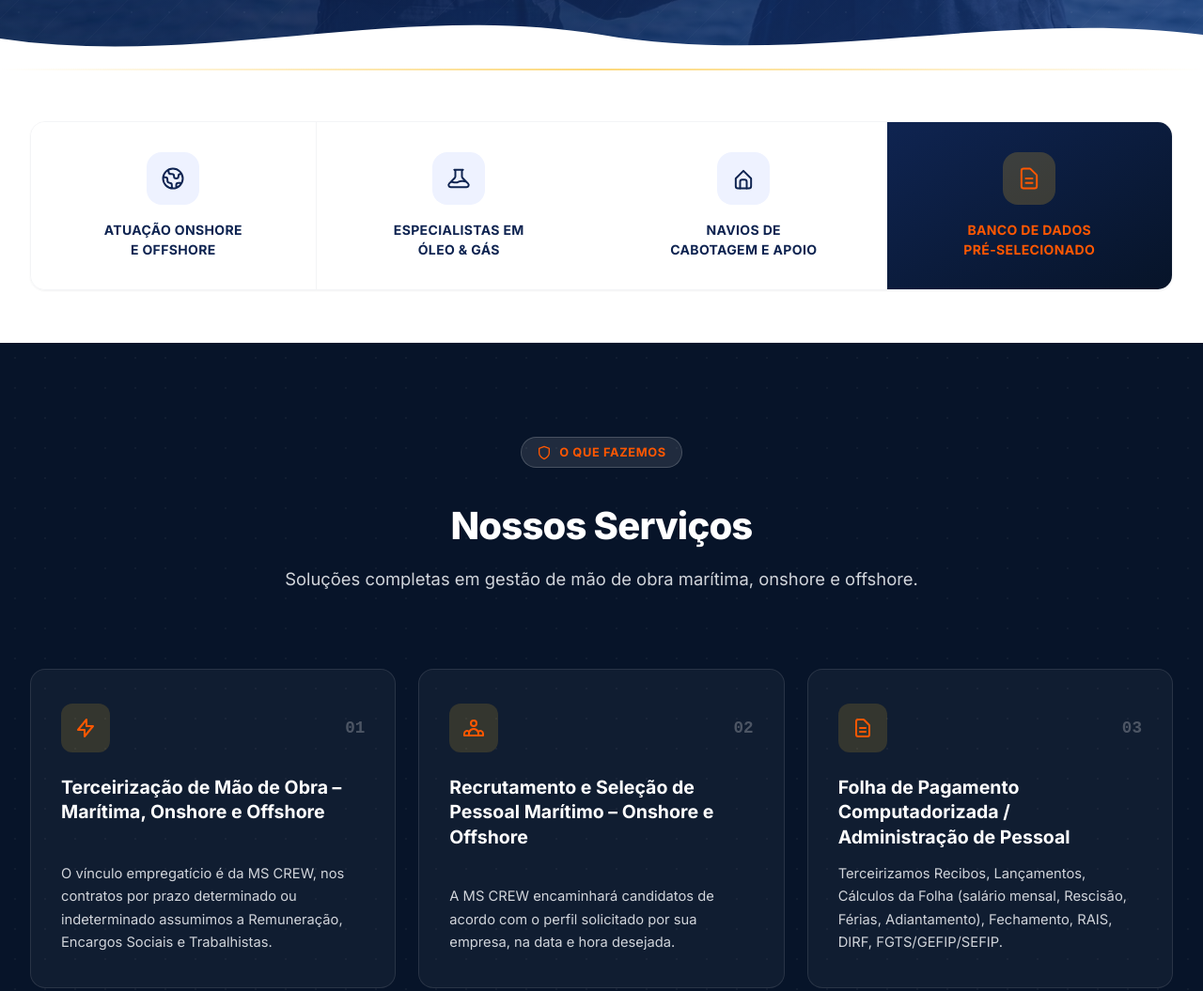
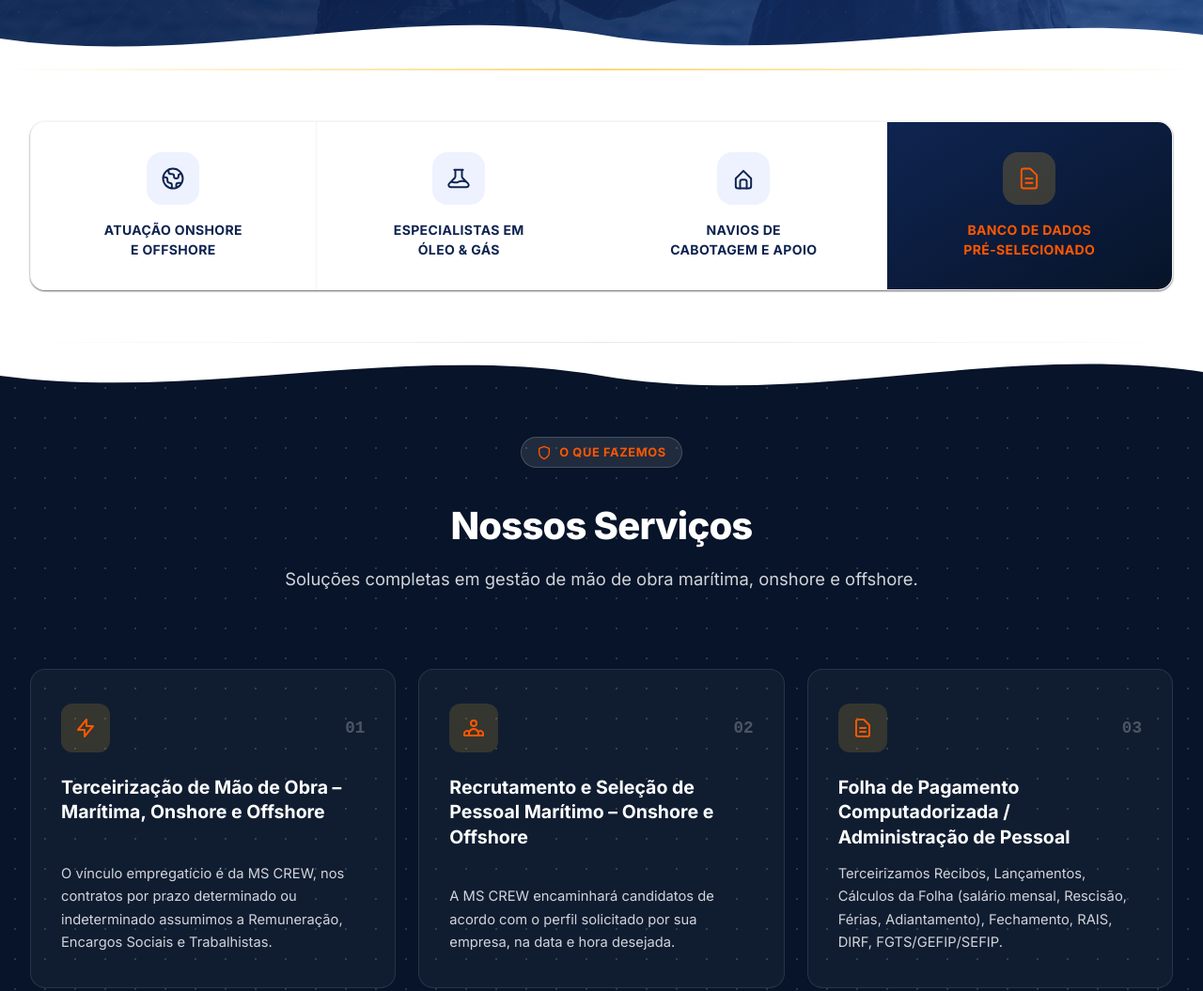
Before and after one commit to CaioSIlvaLopes/MSCREW-Site, a plain HTML site: page index.html in a window 1280 px wide. Shown: the part 727-1782 px from the top of the page at 94% size. Drawn offline with Linux system fonts and the light colour scheme.

Commit message:
atualização de ux

```diff
--- a/index.html
+++ b/index.html
@@ -272,6 +272,13 @@
        SEÇÃO 4 — NOSSOS SERVIÇOS
        ============================================================ -->
   <section id="servicos" class="secao-servicos">
+    <!-- Divisor em formato de onda no topo -->
+    <div class="divisor-onda-top wave-container" aria-hidden="true">
+      <svg viewBox="0 0 1200 72" xmlns="http://www.w3.org/2000/svg" preserveAspectRatio="none">
+        <path d="M0,40 C200,72 400,0 600,36 C800,72 1000,8 1200,36 L1200,72 L0,72 Z" fill="#ffffff"/>
+      </svg>
+    </div>
+
     <!-- Fundo pontilhado decorativo -->
     <div class="servicos-fundo-pontilhado"></div>
 
--- a/style.css
+++ b/style.css
@@ -449,6 +449,12 @@ button, input, select, textarea {
 }
 .divisor-onda svg { display: block; width: calc(100% + 1.3px); height: 72px; }
 
+.divisor-onda-top {
+  position: absolute; top: -1px; left: 0; width: 100%; overflow: hidden; line-height: 0; z-index: 10; pointer-events: none;
+  transform: rotate(180deg);
+}
+.divisor-onda-top svg { display: block; width: calc(100% + 1.3px); height: 72px; }
+
 /* ==========================================================================
    TRUST BAR (FAIXA DE NÚMEROS)
    ========================================================================== */
@@ -469,7 +475,7 @@ button, input, select, textarea {
 
 .grid-numeros {
   display: grid; grid-template-columns: repeat(2, minmax(0, 1fr));
-  border: 1px solid var(--gray-100); border-radius: 1rem; overflow: hidden; box-shadow: 0 1px 2px 0 rgba(0,0,0,0.05);
+  border: 1px solid var(--gray-100); border-radius: 1rem; overflow: hidden; box-shadow: 0 1px 2px 0 rgb(0 0 0 / 62%);
 }
 @media (min-width: 1024px) {
   .grid-numeros { grid-template-columns: repeat(4, minmax(0, 1fr)); }
@@ -520,7 +526,7 @@ button, input, select, textarea {
 
 .servicos-fundo-pontilhado {
   position: absolute; inset: 0; pointer-events: none;
-  background-image: radial-gradient(rgba(255, 255, 255, 0.04) 1px, transparent 1px);
+  background-image: radial-gradient(rgba(255 255 255 / 15%) 1px, transparent 1px);
   background-size: 32px 32px;
 }
 
```
